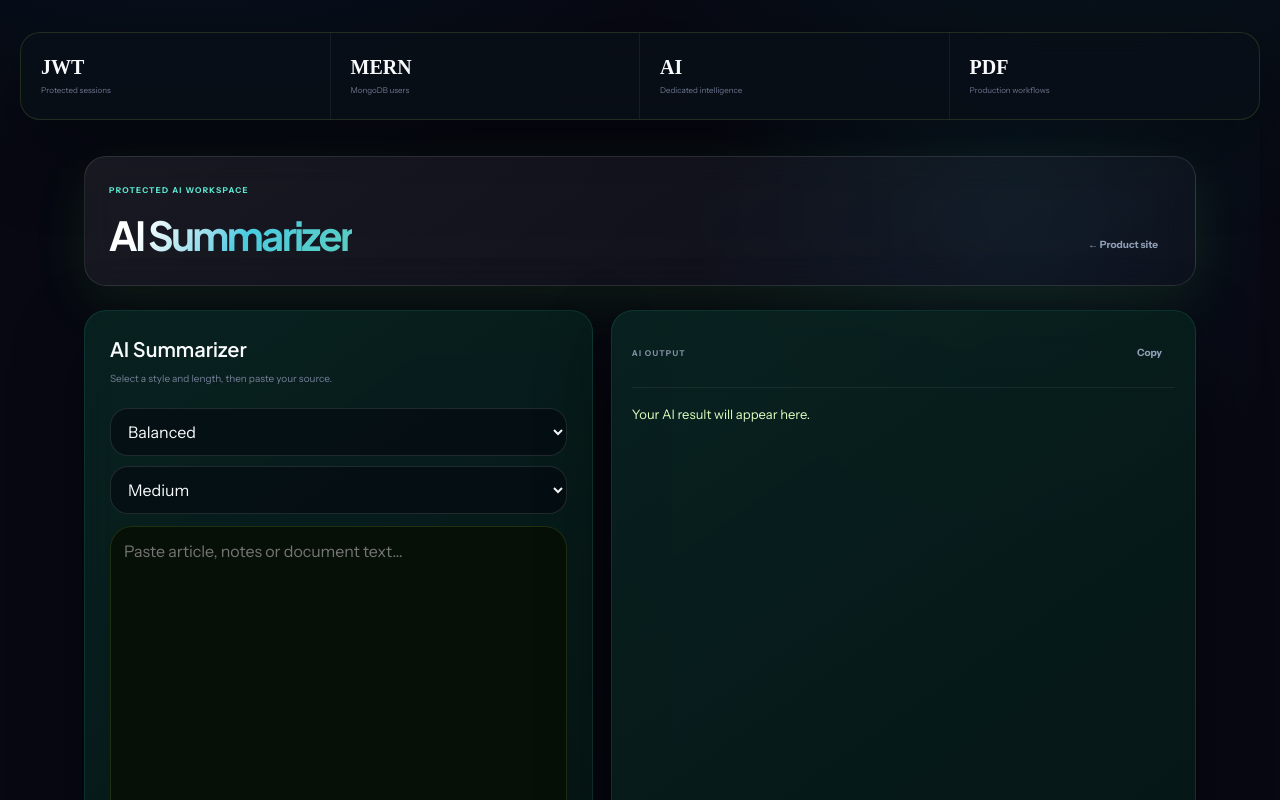
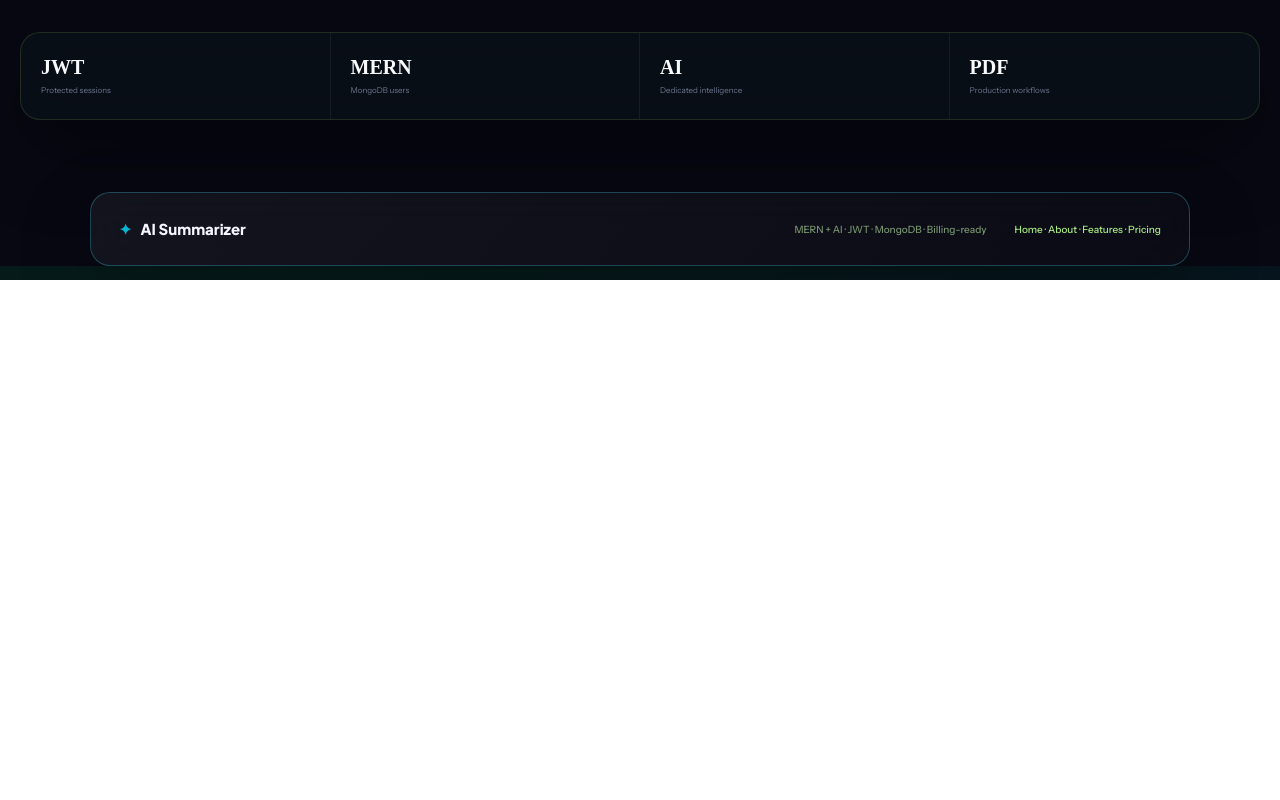
Before and after one commit to Siddharthsingh123456/ai-summarizer, a React (Vite) app: page / in a window 1280 px wide. Shown: the part 760-1560 px from the top of the page. After the commit the page ends 1040 px from the top, so only its background shows below. Built offline with nearby package versions, Linux system fonts and the light colour scheme.

Commit message:
Fix AI Summarizer post-login workspace redirect

```diff
--- a/src/main.jsx
+++ b/src/main.jsx
@@ -1,6 +1,6 @@
 import React,{useEffect,useState}from"react";import{createRoot}from"react-dom/client";import"./styles.css";const P={"repo":"Siddharthsingh123456/ai-summarizer","name":"AI Summarizer","eyebrow":"CONTENT INTELLIGENCE","desc":"Turn long content into concise, useful summaries with selectable style and length.","title":"Turn long content into clear decisions.","kind":"summary"};
 function App(){const[page,setPage]=useState("home"),[authBusy,setAuthBusy]=useState(false),[showPassword,setShowPassword]=useState(false),[mobileNav,setMobileNav]=useState(false),[user,setUser]=useState(null),[email,setEmail]=useState(""),[password,setPassword]=useState(""),[authMode,setAuthMode]=useState("login"),[authMessage,setAuthMessage]=useState(""),[input,setInput]=useState(""),[output,setOutput]=useState(""),[loading,setLoading]=useState(false),[planMessage,setPlanMessage]=useState("");const[mode,setMode]=useState("Balanced"),[length,setLength]=useState("Medium");
-useEffect(()=>{const t=localStorage.getItem("ai_token");if(t)fetch("/api/auth/me",{headers:{Authorization:"Bearer "+t}}).then(r=>r.ok?r.json():Promise.reject()).then(d=>setUser(d.user)).catch(()=>{localStorage.removeItem("ai_token");localStorage.removeItem("ai_user")})},[]);
+useEffect(()=>{const t=localStorage.getItem("ai_token");if(t)fetch("/api/auth/me",{headers:{Authorization:"Bearer "+t}}).then(r=>r.ok?r.json():Promise.reject()).then(d=>{setUser(d.user);setPage("workspace")}).catch(()=>{localStorage.removeItem("ai_token");localStorage.removeItem("ai_user");setPage("home")})},[]);
 async function auth(){setAuthMessage("");const cleanEmail=email.trim().toLowerCase();if(!/^\S+@\S+\.\S+$/.test(cleanEmail)){setAuthMessage("Enter a valid email address.");return}if(password.length<8){setAuthMessage("Password must be at least 8 characters.");return}setAuthBusy(true);try{const r=await fetch("/api/auth/"+authMode,{method:"POST",headers:{"Content-Type":"application/json"},body:JSON.stringify({email,password})}),d=await r.json();if(!r.ok)throw Error(d.error||"Authentication failed");localStorage.setItem("ai_token",d.token);localStorage.setItem("ai_user",d.user.email);setUser(d.user);localStorage.setItem("ai_user",d.user.email);setAuthMode("login");setPage("workspace")}catch(e){setAuthMessage(e.message||"Authentication failed")}finally{setAuthBusy(false)}}
 function logout(){localStorage.removeItem("ai_token");localStorage.removeItem("ai_user");setUser(null);setPage("home")}
 async function run(body){if(!user){setPage("login");return}setLoading(true);try{const r=await fetch("/api/ai",{method:"POST",headers:{"Content-Type":"application/json",Authorization:"Bearer "+localStorage.getItem("ai_token")},body:JSON.stringify(body)}),d=await r.json();if(!r.ok)throw Error(d.error||"AI request failed");setOutput(d.answer||d.result||JSON.stringify(d.quiz||d,null,2))}catch(e){setOutput(e.message)}finally{setLoading(false)}}
@@ -13,6 +13,6 @@ return <div className="site"><header className="nav navSummarizer"><button class
 {page==="features"&&<section className="content"><span className="eyebrow">FEATURES</span><h1>Production-focused capabilities.</h1><div className="featureGrid">{["JWT authentication","Protected AI APIs","MongoDB persistence","Specialized AI workflow","Responsive UI","Stripe-ready billing","Server-side AI keys","Vercel-ready build"].map((x,i)=><article key={x}><span>0{i+1}</span><b>{x}</b><p>Designed for a real SaaS product workflow.</p></article>)}</div></section>}
 {page==="pricing"&&<section className="content"><span className="eyebrow">PRICING</span><h1>Plans ready for checkout.</h1><div className="pricing"><article><span>FREE</span><b>₹0</b><p>Core workspace access.</p><button className="ghost" onClick={()=>user?setPage("workspace"):setPage("login")}>Start free</button></article><article className="featured"><span>PRO</span><b>₹499<span>/mo</span></b><p>Higher limits and AI productivity.</p><button className="primary" onClick={()=>choosePlan("pro")}>Choose Pro</button></article><article><span>TEAM</span><b>₹1,499<span>/mo</span></b><p>Team-ready architecture.</p><button className="ghost" onClick={()=>choosePlan("team")}>Choose Team</button></article></div><small className="note">{planMessage||"Add Stripe environment variables in Vercel to activate payments."}</small></section>}
 {page==="login"&&<section className="auth"><div className="authCard"><span className="eyebrow">{authMode==="login"?"WELCOME BACK":"CREATE ACCOUNT"}</span><h1>{authMode==="login"?"Sign in":"Create account"}</h1><p>Secure access to {P.name}.</p><input type="email" value={email} onChange={e=>setEmail(e.target.value)} placeholder="you@example.com"/><div className="passwordField"><input type={showPassword?"text":"password"} value={password} onChange={e=>setPassword(e.target.value)} placeholder="Password (8+ characters)"/><button type="button" className="passwordToggle" onClick={()=>setShowPassword(v=>!v)}>{showPassword?"Hide":"Show"}</button></div><button className="primary wide" onClick={auth} disabled={authBusy}>{authBusy?"Please wait…":authMode==="login"?"Login ↗":"Create account ↗"}</button><button className="ghost wide" onClick={()=>{setAuthMode(authMode==="login"?"register":"login");setAuthMessage("");setShowPassword(false)}}>{authMode==="login"?"Need an account? Register":"Already registered? Login"}</button>{authMessage&&<small className="note">{authMessage}</small>}</div></section>}
-<Workspace title="AI Summarizer" subtitle="Select a style and length, then paste your source." user={user} output={output} loading={loading} children={<><div className="row"><select value={mode} onChange={e=>setMode(e.target.value)}><option>Balanced</option><option>Executive</option><option>Study</option><option>Bullet Brief</option></select><select value={length} onChange={e=>setLength(e.target.value)}><option>Short</option><option>Medium</option><option>Long</option></select></div><textarea value={input} onChange={e=>setInput(e.target.value)} placeholder="Paste article, notes or document text…"/><button className="primary wide" onClick={()=>run({text:input,mode,length})}>Summarize ↗</button></>} />
+{page==="workspace"&&user&&<Workspace title="AI Summarizer" subtitle="Select a style and length, then paste your source." user={user} output={output} loading={loading} children={<><div className="row"><select value={mode} onChange={e=>setMode(e.target.value)}><option>Balanced</option><option>Executive</option><option>Study</option><option>Bullet Brief</option></select><select value={length} onChange={e=>setLength(e.target.value)}><option>Short</option><option>Medium</option><option>Long</option></select></div><textarea value={input} onChange={e=>setInput(e.target.value)} placeholder="Paste article, notes or document text…"/><button className="primary wide" onClick={()=>run({text:input,mode,length})}>Summarize ↗</button></>} />}
 {page==="workspace"&&!user&&<section className="content"><h1>Protected workspace</h1><button className="primary" onClick={()=>setPage("login")}>Login ↗</button></section>}
 <footer><b>{P.name}</b><span>MERN + AI · JWT · MongoDB · Billing-ready</span><span>Home · About · Features · Pricing</span></footer></div>}createRoot(document.getElementById("root")).render(<App/>);
```
